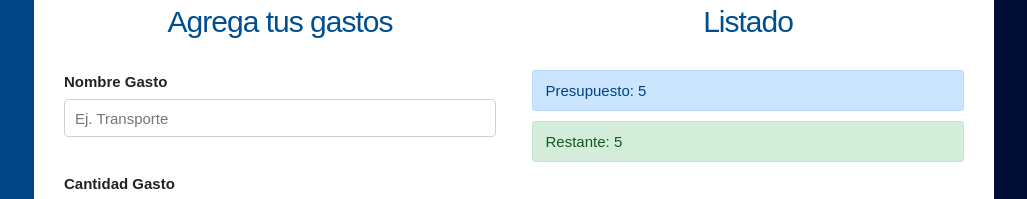
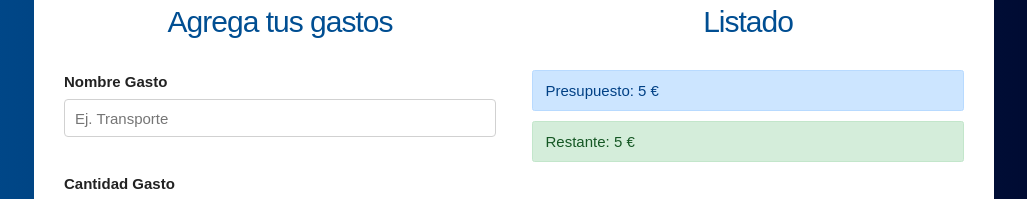
Before and after one commit to EzequielLara/control_presupuesto, a React (Create React App) app: page / in a window 1280 px wide. Both pictures are taken after typing "5" into the empty fields and a click on the input "Definir Presuesto". Shown: the part 135-334 px from the top of the page, without its empty margins (126-1153 px from the left). Built offline with nearby package versions, Linux system fonts and the light colour scheme.

Commit message:
cambios en readme

```diff
--- a/src/components/ControlPresupuesto.js
+++ b/src/components/ControlPresupuesto.js
@@ -6,10 +6,10 @@ const ControlPresupuesto = ({presupuesto, restante}) => (
 
         <Fragment>
             <div className = 'alert alert-primary'>
-                Presupuesto: {presupuesto}
+                Presupuesto: {presupuesto} €
             </div>
             <div className = {revisarPresupuesto(presupuesto, restante)}>
-                Restante: {restante}
+                Restante: {restante} €
             </div>
         </Fragment>
 
--- a/src/components/Gasto.js
+++ b/src/components/Gasto.js
@@ -4,7 +4,7 @@ const Gasto = ({gasto}) => {
     return (
        <li className = "gastos">
 
-            <p>{gasto.nombre}<span className="gasto">{gasto.cantidad}</span></p>
+            <p>{gasto.nombre}<span className="gasto">{gasto.cantidad} €</span></p>
 
        </li>
     );
```
Also changed, not shown: 1 other file (tests, documents, lock files or other folders).
